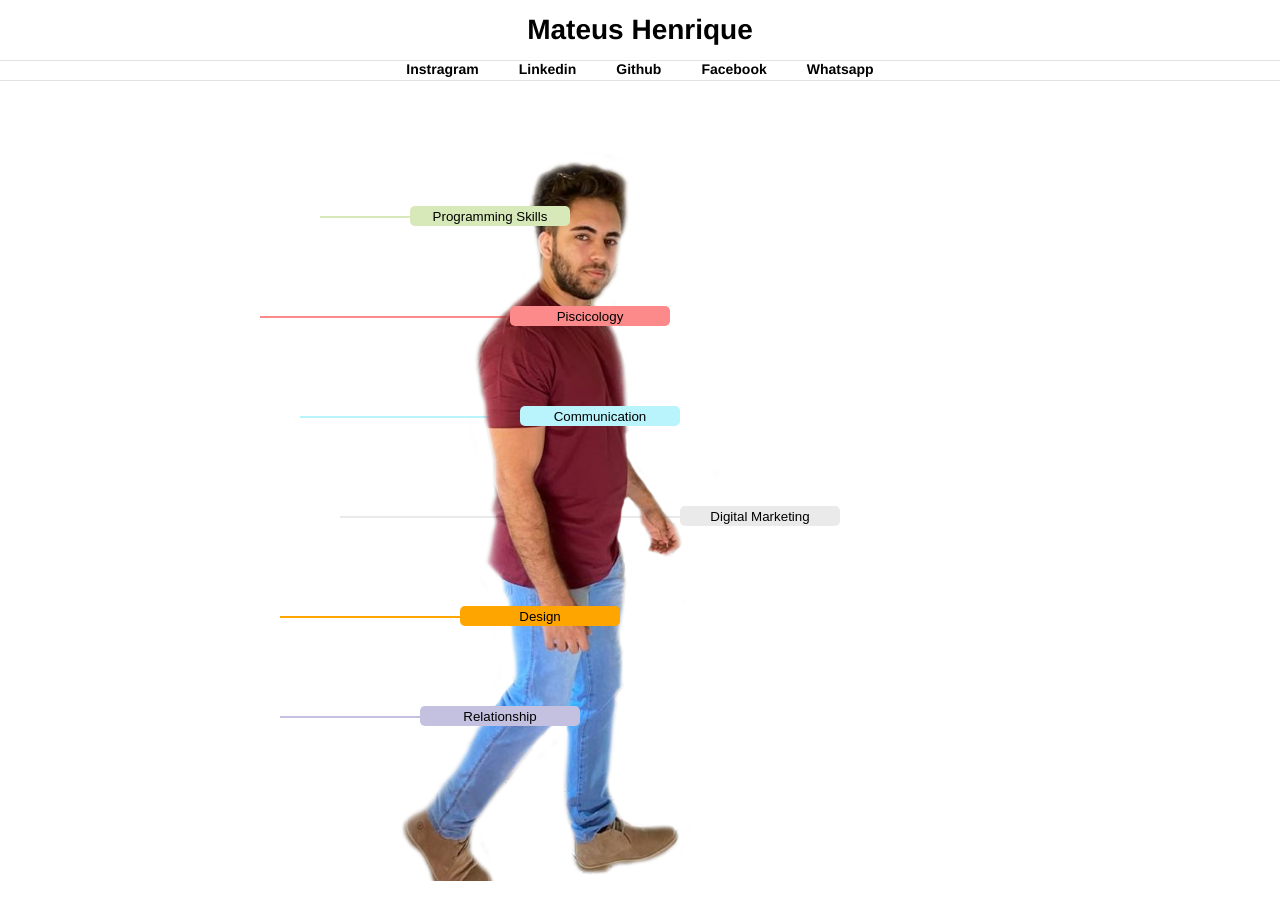
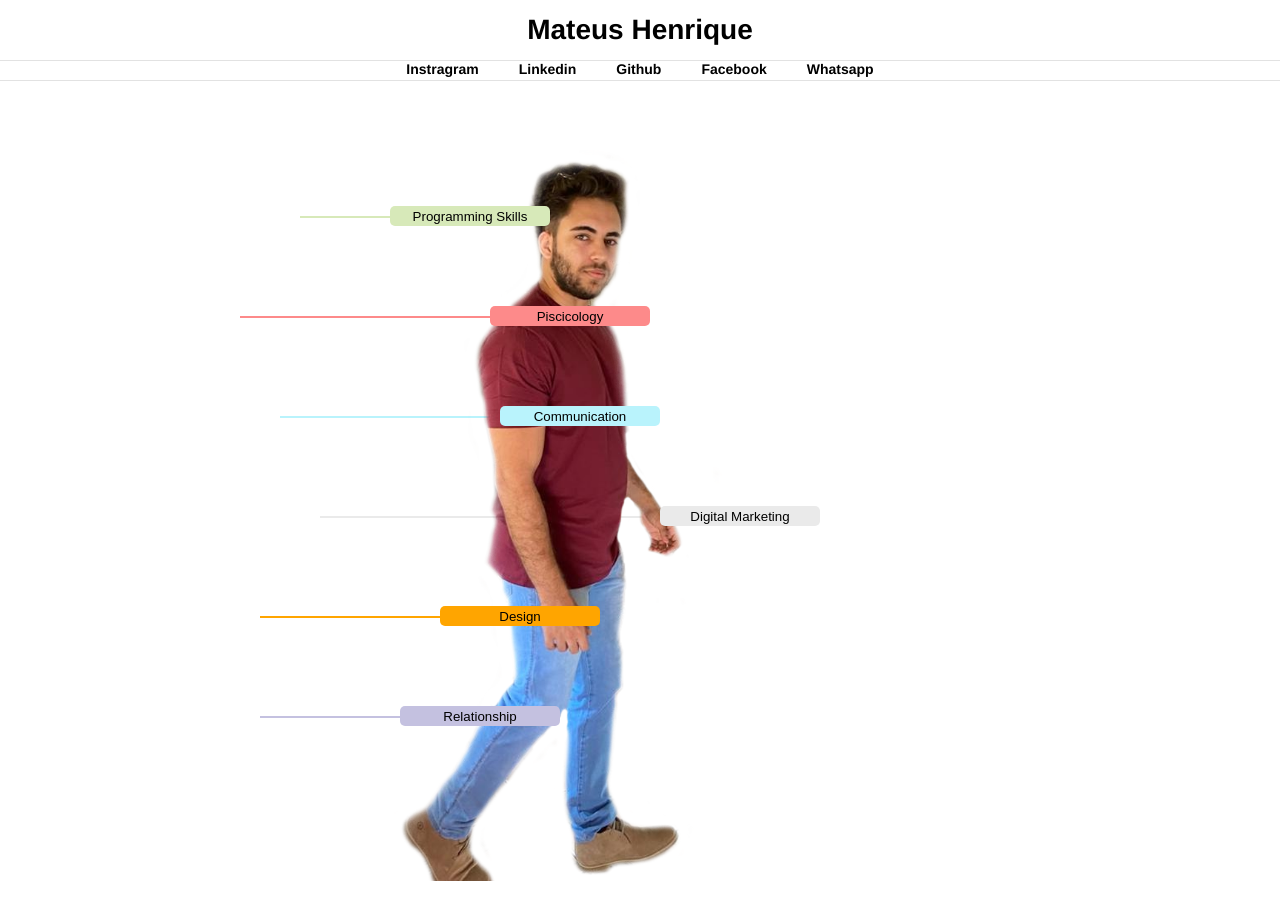
Before and after one commit to MateusHenriqDaSilva/Port, a Next.js app: page / in a window 1280 px wide. Built offline with nearby package versions, Linux system fonts and the light colour scheme.

Commit message:
first commit

```diff
--- a/src/styles/corpo.module.css
+++ b/src/styles/corpo.module.css
@@ -28,7 +28,7 @@
 .linhaReta1 {
     background: #D7E9B9;
     width: 100px;
-    margin-left: -490px;
+    margin-left: -510px;
     height: 2px;
 }
 
@@ -81,7 +81,7 @@
 
 .quadrado1 {
     height: 20px;
-    margin-left: -500px;
+    margin-left: -520px;
     width: 160px;
     cursor: pointer;
     border-radius: 5px;
```
